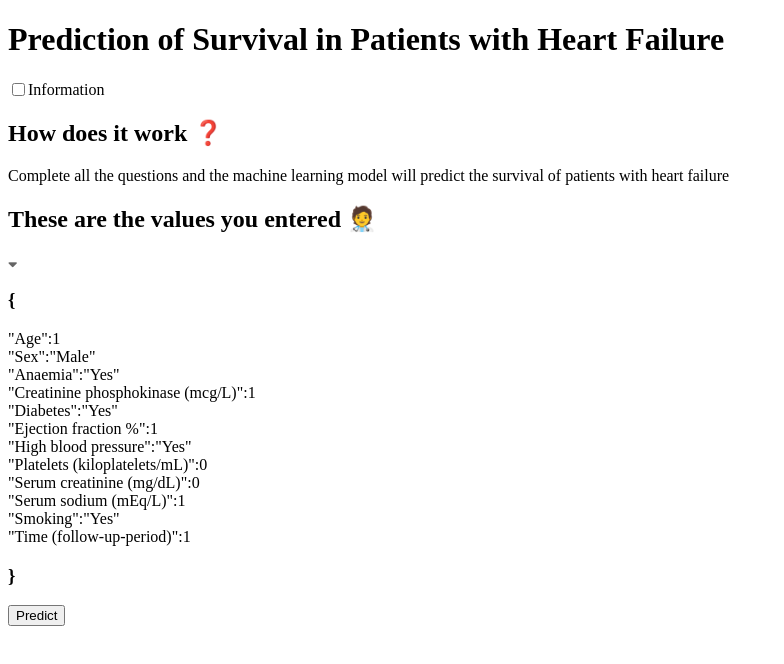
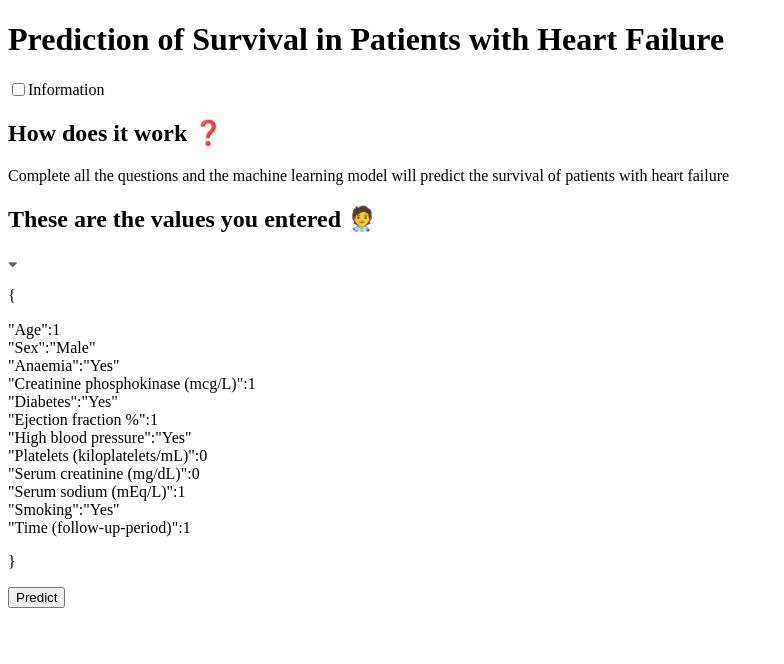
Before and after one commit to akshaykalucha/React-HeartStroke-Prediction, a React (Create React App) app: page / in a window 1280 px wide. Shown: the top 664 px of the page, without its empty margins (0-784 px from the left). Built offline with nearby package versions, Linux system fonts and the light colour scheme.

Commit message:
UX improved

```diff
--- a/src/Components/Home/Home.jsx
+++ b/src/Components/Home/Home.jsx
@@ -43,8 +43,9 @@ export class home extends Component {
                     <h2>These are the values you entered 🧑‍⚕</h2>
                 </div>
                 <div className="valuesDiv">
-                    {!this.state.Jsonchecked ? <i onClick={this.checkJson} className="fas fa-sort-down" style={{fontSize:15, opacity:0.6}}></i>:""}
-                    {this.state.Jsonchecked ? <i onClick={this.checkJson} className="fas fa-caret-right" style={{fontSize:15, opacity:0.6}}></i>:""}
+                    {!this.state.Jsonchecked ? <i onClick={this.checkJson} className="fas fa-sort-down openCurly" style={{fontSize:15, opacity:0.6}}></i>:""}
+                    {this.state.Jsonchecked ? <i onClick={this.checkJson} className="fas fa-caret-right openCurly
+                    " style={{fontSize:15, opacity:0.6}}></i>:""}
                     <Values open={this.state.Jsonchecked} name="akshay" />
                 </div>
                 <button>Predict</button>
--- a/src/Components/Home/Values.jsx
+++ b/src/Components/Home/Values.jsx
@@ -1,12 +1,13 @@
-import React from 'react'
+import React from 'react';
+import './Values.css'
 
 export default function Values(props) {
     console.log(props.open)
     return (
-        <div>
-            <h3>{"{"}</h3>
+        <div className="Jsoninfo">
             {!props.open ?
                 <p>
+                <p>{"{"}</p>
                 "Age":1
                 <br />
                 "Sex":"Male"<br />
@@ -20,11 +21,13 @@ export default function Values(props) {
                 "Serum sodium (mEq/L)":1<br />
                 "Smoking":"Yes"<br />
                 "Time (follow-up-period)":1<br />
+                <p>{"}"}</p>
             </p>
             :
-            "..."
+            <p>
+            {"{ ... }"}
+            </p>
             }
-            <h3>{"}"}</h3>
         </div>
     )
 }
--- a/src/Components/Home/home.css
+++ b/src/Components/Home/home.css
@@ -13,3 +13,6 @@
 .info p{
     padding-top: 1px;
 }
+.openCurly{
+    cursor: pointer;
+}
```
Also changed, not shown: src/Components/Home/Values.css (added).
